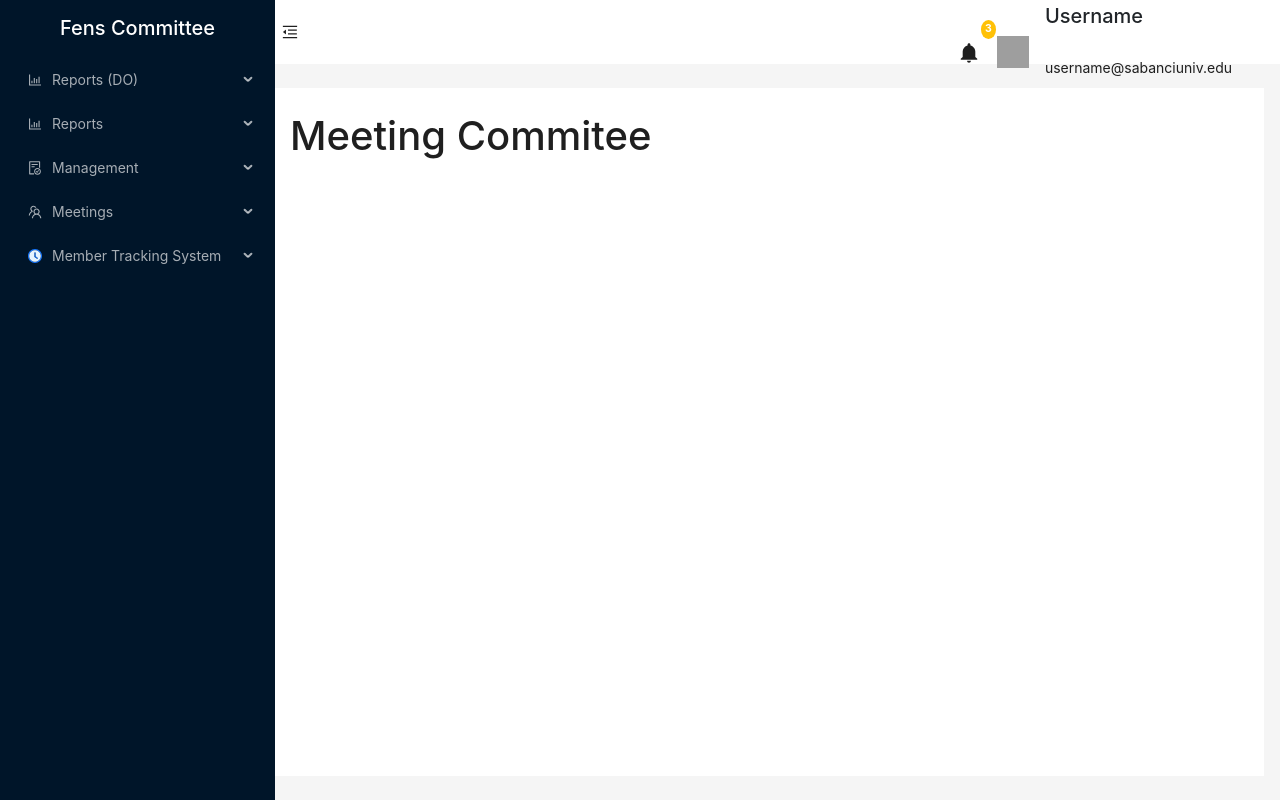
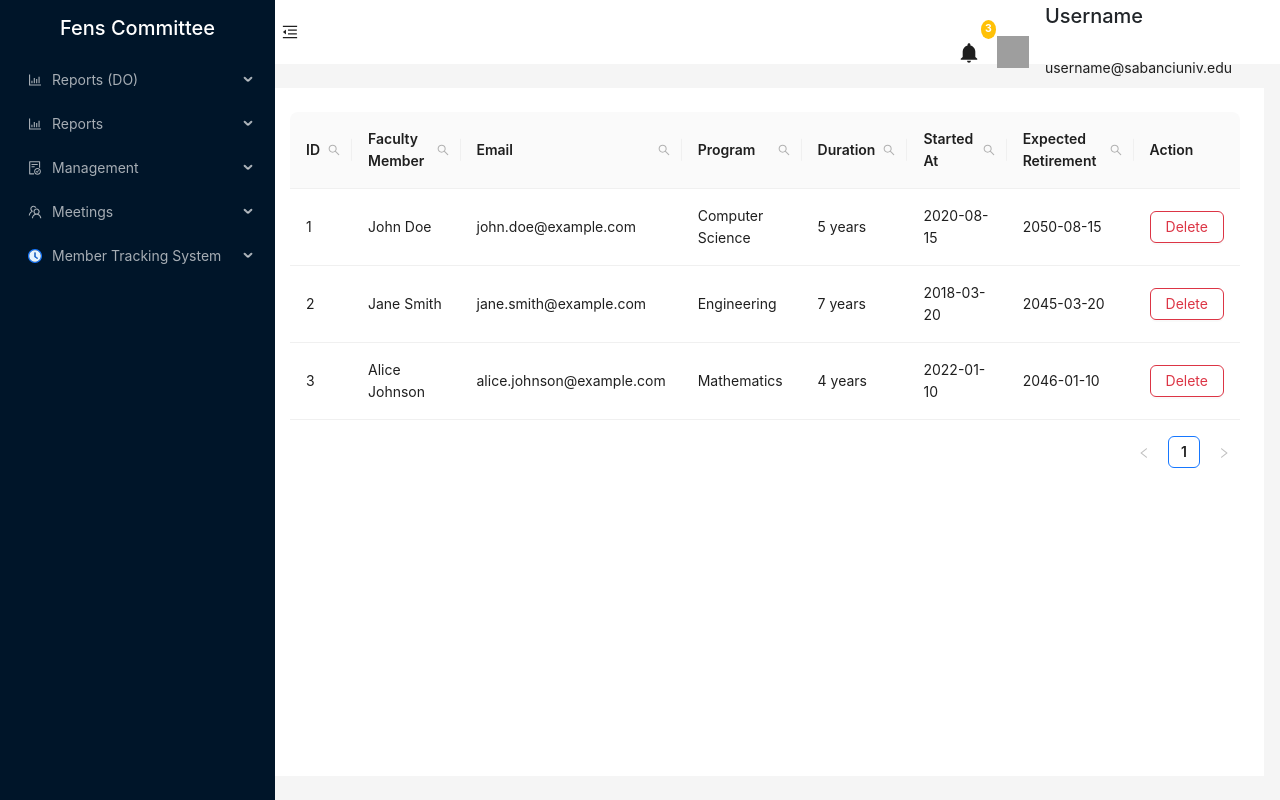
Before and after one commit to gorkemtopcu/ens492-committee-management-system, a React (Create React App) app in the folder committees_management_system/: page /main-commitee in a window 1280 px wide. Built offline with nearby package versions, Linux system fonts and the light colour scheme; grey boxes are pictures that could not be loaded.

Commit message:
Update: Add main commitee page

```diff
--- /dev/null
+++ b/committees_management_system/src/assets/jsons/MembersTracking/MemberRetirementStatus.json
@@ -0,0 +1,29 @@
+[
+    {
+        "id": 1,
+        "facultyMember": "John Doe",
+        "email": "john.doe@example.com",
+        "program": "Computer Science",
+        "duration": "5 years",
+        "startedAt": "2020-08-15",
+        "expectedRetirement": "2050-08-15"
+    },
+    {
+        "id": 2,
+        "facultyMember": "Jane Smith",
+        "email": "jane.smith@example.com",
+        "program": "Engineering",
+        "duration": "7 years",
+        "startedAt": "2018-03-20",
+        "expectedRetirement": "2045-03-20"
+    },
+    {
+        "id": 3,
+        "facultyMember": "Alice Johnson",
+        "email": "alice.johnson@example.com",
+        "program": "Mathematics",
+        "duration": "4 years",
+        "startedAt": "2022-01-10",
+        "expectedRetirement": "2046-01-10"
+    }
+]
--- a/committees_management_system/src/feature/Management/MembersManagement.js
+++ b/committees_management_system/src/feature/Management/MembersManagement.js
@@ -49,9 +49,6 @@ const MembersManagement = () => {
           handleCancel();
     };
 
-    const toggleStatus = () => {
-        setStatus(!status);
-    };
 
     const fields = [
         columnMapping.id,
--- a/committees_management_system/src/feature/MemberTrackingSystem/MainCommitee.js
+++ b/committees_management_system/src/feature/MemberTrackingSystem/MainCommitee.js
@@ -1,9 +1,72 @@
-import React from 'react';
+import React, { useState } from 'react';
+import TableSearch from 'product/components/TableSearch';
+import { columnMapping } from 'product/constants/ColumnMapping';
+import MemberRetirementStatus from 'assets/jsons/MembersTracking/MemberRetirementStatus.json';
+import PopupForm from 'product/components/PopupForm';
+import UNIVERSITY_PROGRAMS from 'product/constants/ProgramConstants';
 
 const MainCommitee = () => {
+
+    const [data, setData] = useState(MemberRetirementStatus);
+    const [modalVisible, setModalVisible] = useState(false);
+    const [initialValues, setInitialValues] = useState(null);
+    const [popupTitle, setPopupTitle] = useState(null);
+    const [facultyMember, setFacultyMember] = useState(null);
+
+    const handleCancel = () => {
+        setPopupTitle(null);
+        setInitialValues(null);
+        setModalVisible(false);
+    };
+
+    const handleRetire = (values) => {
+        if (values.confirmation && values.confirmation.toUpperCase() === facultyMember.toUpperCase()) {
+            console.log("Retiring member with ID: ", values);
+            const updatedData = data.filter(item => item.id !== initialValues.id);
+            setData(updatedData);
+        }
+        setModalVisible(false); // Close the modal after handling retirement
+    };
+
+
+    const handleRetireClick = (record) => {
+        // When user clicks retire action, set modalVisible to true and set popupTitle
+        setFacultyMember(record.facultyMember);
+        setPopupTitle("Retire Member");
+        setInitialValues(record);
+        setModalVisible(true);
+    };
+
+    const fields = [
+        columnMapping.id,
+        columnMapping.facultyMember,
+        columnMapping.email,
+        columnMapping.program,
+        columnMapping.duration, // Add duration field
+        columnMapping.startedAt, // Add startedAt field
+        columnMapping.expectedRetirement, // Add expectedRetirement field
+        columnMapping.action(null, handleRetireClick), // Use handleRetireClick for retire action
+    ];
+
     return (
         <div>
-            <h1>Meeting Commitee</h1>
+            <TableSearch columns={fields} data={data} />
+            <PopupForm
+                title={popupTitle}
+                open={modalVisible}
+                initialValues={initialValues}
+                onCancel={handleCancel}
+                onFinish={handleRetire}
+                fields={[
+                    {
+                        rules: [{ required: true, message: 'Please input confirmation!' }],
+                        name: 'confirmation',
+                        label: <span>Type <strong>{facultyMember}</strong> to confirm retirement</span>,
+                        type: 'text',
+                        required: true,
+                    },
+                ]}
+            />
         </div>
     );
 };
--- a/committees_management_system/src/product/constants/ColumnMapping.js
+++ b/committees_management_system/src/product/constants/ColumnMapping.js
@@ -35,6 +35,24 @@ const columnMapping = {
         key: 'program',
         searchable: true,
     },
+    duration: {
+        title: 'Duration',
+        dataIndex: 'duration',
+        key: 'duration',
+        searchable: true,
+    },
+    startedAt: {
+        title: 'Started At',
+        dataIndex: 'startedAt',
+        key: 'startedAt',
+        searchable: true,
+    },
+    expectedRetirement: {
+        title: 'Expected Retirement',
+        dataIndex: 'expectedRetirement',
+        key: 'expectedRetirement',
+        searchable: true,
+    },
     exclude: {
         title: 'Exclude',
         dataIndex: 'exclude',
@@ -43,6 +61,19 @@ const columnMapping = {
             <span>{exclude ? 'Yes' : 'No'}</span>
         ),
     },
+    retire: (handleRetire) => ({
+        title: 'Retire',
+        key: 'retire',
+        render: (record) => (
+            <Button
+                type="default"
+                style={{ color: COLORS.ERROR, borderColor: COLORS.ERROR }}
+                onClick={() => handleRetire(record)}
+            >
+                Retire
+            </Button>
+        ),
+    }),
     action: (handleEdit, handleDelete) => ({
         title: 'Action',
         key: 'action',
```
